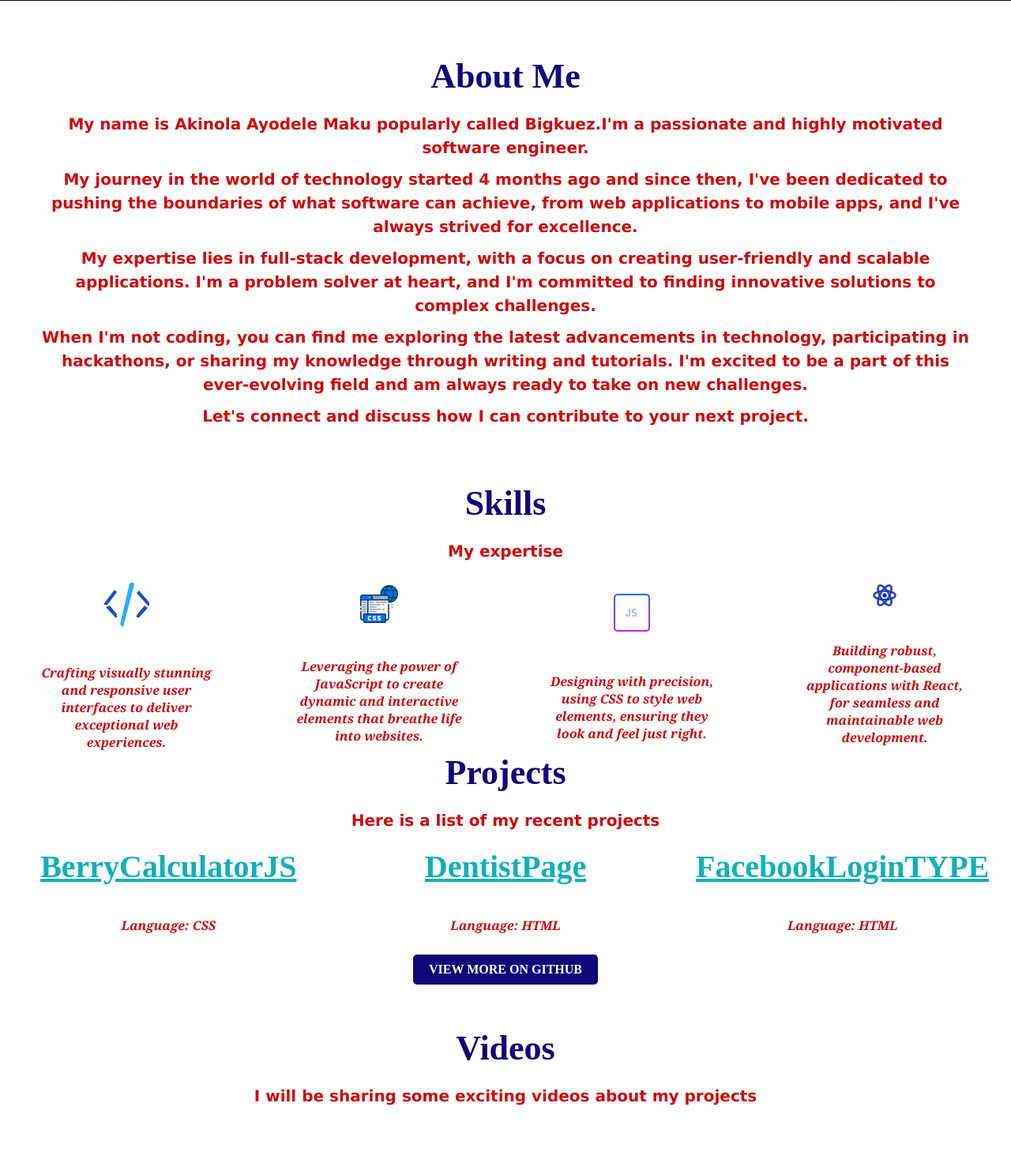
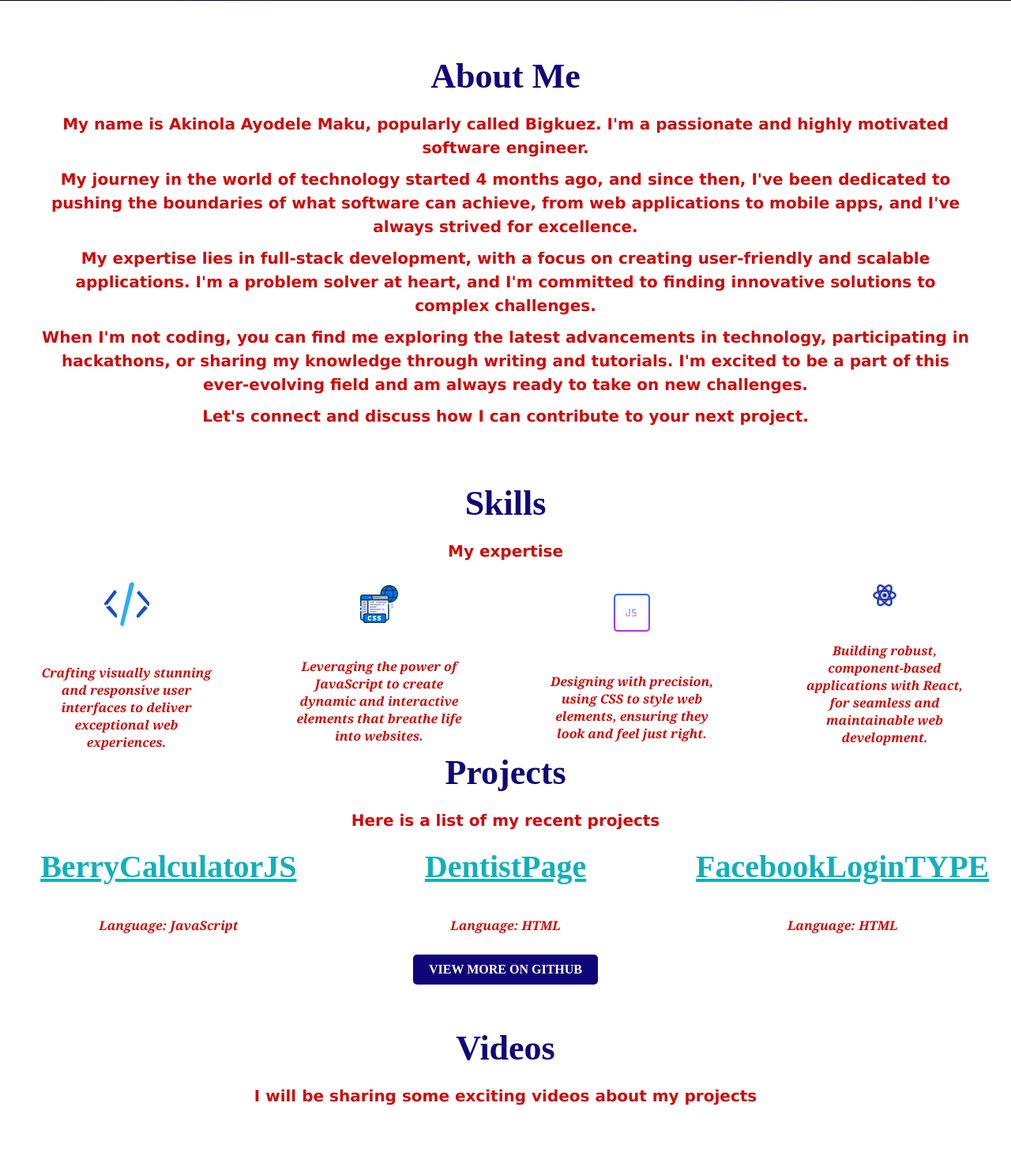
Before and after one commit to Bigkuez/alx_capstone_project, a Flask app: page /contact in a window 1280 px wide. Shown: the part 799-2272 px from the top of the page at 79% size. Run offline with Flask 3, Linux system fonts and the light colour scheme.

Commit message:
Update contactus.html

```diff
--- a/project/templates/contactus.html
+++ b/project/templates/contactus.html
@@ -9,10 +9,12 @@
 <body>
     <!-- Banner Section -->
     <section id="banner">
+        <!-- Logo and Welcome Message -->
         <img src="/static/images/logo-color.png" class="logo">
         <div class="banner-text">
             <h1>Welcome to my portfolio</h1>
             <p>I'm a software engineer, I like building things for the internet</p>
+            <!-- Navigation Links -->
             <div class="banner-link">
                 <a href="#About"><span></span>About me</a>
                 <a href="#Portfolio"><span></span>Projects</a>
@@ -27,6 +29,7 @@
     <div id="Snav">
         <nav>
             <ul class="nav-links">
+                <!-- Navigation Links for Different Sections -->
                 <li><a href="#Home">Home</a></li>
                 <li><a href="#About">About</a></li>
                 <li><a href="#Portfolio">Projects</a></li>
@@ -58,35 +61,30 @@
         }
     </script>
 
-
     <!-- Main Content -->
     <main class="background">
         <!-- About Me Section -->
         <section class="form">
-            <div>
-                <div class="form">
+            <!-- Section Title -->
             <h1>About Me</h1>
-                </div>
-                <div>
-
-                <p>My name is Akinola Ayodele Maku popularly called Bigkuez.I'm a passionate and highly motivated software engineer. </p>
-                <p>My journey in the world of technology started 4 months ago and since then, I've been dedicated to pushing the boundaries of what software can achieve, from web applications to mobile apps, and I've always strived for excellence.</p>
+            <!-- Description of the Website Owner -->
+            <p>My name is Akinola Ayodele Maku, popularly called Bigkuez. I'm a passionate and highly motivated software engineer.</p>
+            <p>My journey in the world of technology started 4 months ago, and since then, I've been dedicated to pushing the boundaries of what software can achieve, from web applications to mobile apps, and I've always strived for excellence.</p>
             <p>My expertise lies in full-stack development, with a focus on creating user-friendly and scalable applications. I'm a problem solver at heart, and I'm committed to finding innovative solutions to complex challenges.</p>
             <p>When I'm not coding, you can find me exploring the latest advancements in technology, participating in hackathons, or sharing my knowledge through writing and tutorials. I'm excited to be a part of this ever-evolving field and am always ready to take on new challenges.</p>
             <p>Let's connect and discuss how I can contribute to your next project.</p>
-
-            </div>
-            </div>
         </section>
 
+        <!-- Skills Section -->
         <section>
             <div class="form">
+                <!-- Section Title -->
                 <h1>Skills</h1>
                 <p>My expertise</p>
             </div>
             <div class="container">
+                <!-- Skill Boxes with Descriptions -->
                 <div class="box">
-
                     <img src="/static/images/frontend.png" alt="Project 1">
                     <p>Crafting visually stunning and responsive user interfaces to deliver exceptional web experiences.</p>
                 </div>
@@ -102,28 +100,27 @@
                     <img src="/static/images/icons8-react-js-30.png" alt="Project 4">
                     <p>Building robust, component-based applications with React, for seamless and maintainable web development.</p>
                 </div>
-
             </div>
         </section>
-
-
 
         <!-- Projects Section -->
         <section>
             <div class="form">
+                <!-- Section Title -->
                 <h1>Projects</h1>
                 <p>Here is a list of my recent projects</p>
             </div>
             <div class="container">
+                <!-- Project Boxes with Links and Descriptions -->
                 <div class="box">
                     <a href="https://github.com/Bigkuez">BerryCalculatorJS</a>
                     <h3></h3>
-                    <p>Language: CSS</p>
+                    <p>Language: JavaScript</p>
                 </div>
                 <div class="box">
                     <a href="https://github.com/Bigkuez">DentistPage</a>
                     <h3></h3>
-                    <p>Language: HTML</P>
+                    <p>Language: HTML</p>
                 </div>
                 <div class="box">
                     <a href="https://github.com/Bigkuez">FacebookLoginTYPE</a>
@@ -132,6 +129,7 @@
                 </div>
             </div>
             <div class="center-container">
+                <!-- Button to View More Projects on GitHub -->
                 <div class="blue-button">
                     <a href="https://github.com/Bigkuez">VIEW MORE ON GITHUB</a>
                 </div>
@@ -141,13 +139,15 @@
         <!-- Videos Section -->
         <section>
             <div class="form">
+                <!-- Section Title -->
                 <h1>Videos</h1>
                 <p>I will be sharing some exciting videos about my projects</p>
             </div>
             <div class="container">
-
+                <!-- Placeholder for Videos -->
             </div>
             <div class="center-container">
+                <!-- Button to View More Videos on YouTube -->
                 <div class="blue-button">
                     <a href="https://github.com/Bigkuez">VIEW MORE ON YOUTUBE</a>
                 </div>
@@ -157,24 +157,15 @@
         <!-- Articles Section -->
         <section>
             <div class="form">
+                <!-- Section Title -->
                 <h1>Articles</h1>
                 <p>Here are some of my articles</p>
             </div>
             <div class="container">
-                <div class="box">
-                    <img src="i.jpg" alt="Article 1">
-                </div>
-                <div class="box">
-                    <img src="2.jpg" alt="Article 2">
-                </div>
-                <div class="box">
-                    <img src="3.jpg" alt="Article 3">
-                </div>
-                <div class="box">
-                    <img src="4.jpg" alt="Article 4">
-                </div>
+                <!-- Placeholder for Articles -->
             </div>
             <div class="center-container">
+                <!-- Button to View More Articles -->
                 <div class="blue-button">
                     <a href="https://github.com/Bigkuez">VIEW MORE</a>
                 </div>
@@ -184,7 +175,9 @@
         <!-- Contact Section -->
         <section>
             <div class="form">
+                <!-- Section Title -->
                 <h1>Contact me</h1>
+                <!-- Contact Form -->
                 <p>I am currently looking for jobs that will enable me to build more projects and develop my knowledge as a software engineer.</p>
                 <form action="/contact" method="POST">
                     <label for="name">Name:</label>
@@ -204,6 +197,7 @@
         <div class="footer-content">
             <div class="footer-center">
                 <h2>Quick Links</h2>
+                <!-- Quick Links to Sections -->
                 <ul class="quick-links">
                     <li><a href="#">About me</a></li>
                     <li><a href="#">Portfolio</a></li>
@@ -213,9 +207,7 @@
             </div>
             <div class="footer-right">
                 <h2>Connect with me on social media</h2>
-                <link rel="stylesheet" href="https://cdnjs.cloudflare.com/ajax/libs/font-awesome/4.7.0/css/font-awesome.min.css">
-
-                <!-- Add font awesome icons -->
+                <!-- Social Media Links -->
                 <a href="https://web.facebook.com/BigKuez/" class="fa fa-facebook"></a>
                 <a href="https://twitter.com/big_kuez" class="fa fa-twitter"></a>
                 <a href="https://www.linkedin.com/in/akinola-ayodele-maku-78a3b1178/" class="fa fa-linkedin"></a>
@@ -224,6 +216,7 @@
             </div>
         </div>
         <div class="footer-bottom">
+            <!-- Copyright Information -->
             <p>&copy; 2023 Designed by <h2>Bigkuez</h2></p>
         </div>
     </footer>
```
Lines whose indentation alone changed are shown as unchanged.
